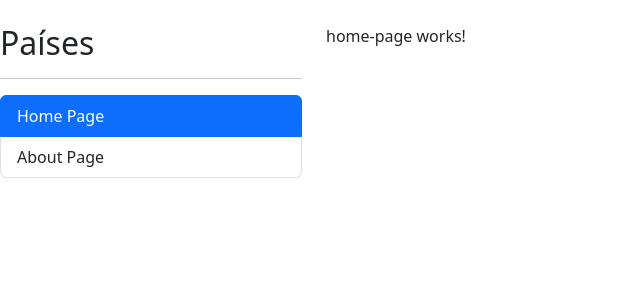
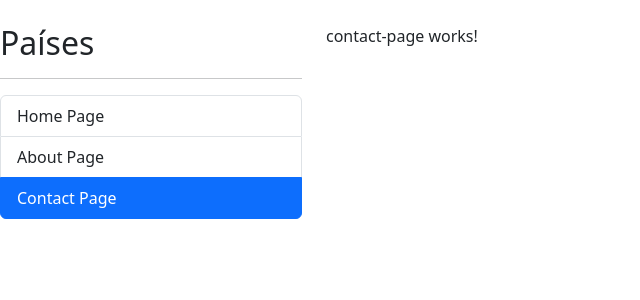
Before and after one commit to Lenvigo/country-app, an Angular app: page /contact in a window 1280 px wide. Before the commit this address led to /. Shown: the top 300 px of the page, without its empty margins (0-640 px from the left). Built offline with nearby package versions, Linux system fonts and the light colour scheme.

Commit message:
tarea: crear modulo contacto y routerLink

```diff
--- a/src/app/app-routing.module.ts
+++ b/src/app/app-routing.module.ts
@@ -3,6 +3,7 @@
 
 import { HomePageComponent } from './shared/pages/home-page/home-page.component';
 import { AboutPageComponent } from './shared/pages/about-page/about-page.component';
+import { ContactPageComponent } from './shared/pages/contact-page/contact-page.component';
 
 const routes: Routes = [
   {
@@ -12,6 +13,10 @@
   {
     path:'about',
     component: AboutPageComponent
+  },
+  {
+    path:'contact',
+    component: ContactPageComponent
   },
   {
     path:'**',
--- a/src/app/shared/components/sidebar/sidebar.component.html
+++ b/src/app/shared/components/sidebar/sidebar.component.html
@@ -17,4 +17,10 @@
  About Page
 </li>
 
+<li routerLink="contact"
+routerLinkActive="active"
+class="list-group-item">
+Contact Page
+</li>
+
 </ul>
--- /dev/null
+++ b/src/app/shared/pages/contact-page/contact-page.component.html
@@ -0,0 +1 @@
+<p>contact-page works!</p>
--- /dev/null
+++ b/src/app/shared/pages/contact-page/contact-page.component.ts
@@ -0,0 +1,10 @@
+import { Component } from '@angular/core';
+
+@Component({
+  selector: 'shared-contact-page',
+  templateUrl: './contact-page.component.html',
+  styles: ``
+})
+export class ContactPageComponent {
+
+}
--- a/src/app/shared/shared.module.ts
+++ b/src/app/shared/shared.module.ts
@@ -5,6 +5,7 @@
 import { AboutPageComponent } from './pages/about-page/about-page.component';
 import { SidebarComponent } from './components/sidebar/sidebar.component';
 import { RouterModule } from '@angular/router';
+import { ContactPageComponent } from './pages/contact-page/contact-page.component';
 
 
 
@@ -13,6 +14,8 @@
     AboutPageComponent,
     HomePageComponent,
     SidebarComponent,
+    ContactPageComponent,
+
 
   ],
   imports: [
@@ -22,7 +25,8 @@
   exports: [
     AboutPageComponent,
     HomePageComponent,
-    SidebarComponent
+    SidebarComponent,
+    ContactPageComponent
   ]
 })
 export class SharedModule { }
```
